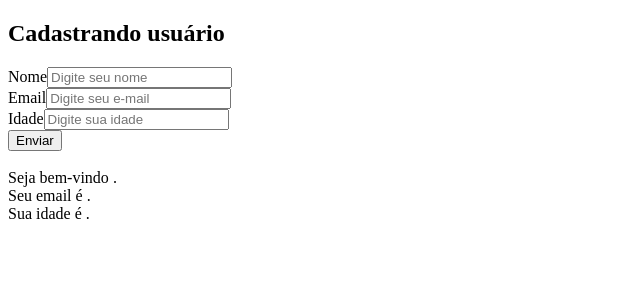
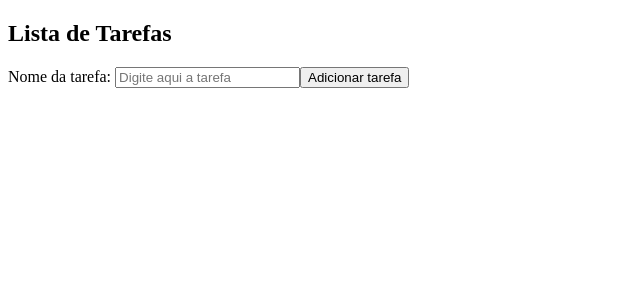
Before and after one commit to menestrel-mkmb/udemy_react, a React (Create React App) app in the folder primeiro-app/: page / in a window 1280 px wide. Shown: the top 300 px of the page, without its empty margins (0-640 px from the left). Built offline with nearby package versions, Linux system fonts and the light colour scheme.

Commit message:
adding tasks to task list;

```diff
--- a/primeiro-app/src/App.js
+++ b/primeiro-app/src/App.js
@@ -1,82 +1,11 @@
 import { useState } from "react";
 
 //custom components
-import { Welcome, ShowAge, ShowEmail } from "./components/Welcome.js";
+import User from "./components/User";
+import Tasks from "./components/Tasks";
 
 function App() {
-  //individuals var
-  const [name, setName] = useState("");
-  const [email, setEmail] = useState("");
-  const [age, setAge] = useState("");
-  //object
-  const [user, setUser] = useState({});
-
-  function handleRegister(event) {
-    event.preventDefault();
-
-    setUser({
-      name: name,
-      email: email,
-      age: age,
-    });
-  }
-
-  return (
-    <div>
-      <form action="">
-        <h2 className="forms__title sign-up__user title">
-          Cadastrando usuário
-        </h2>
-
-        <lab className="name__lbl">Nome</lab>
-        <input
-          type="text"
-          name=""
-          placeholder="Digite seu nome"
-          className="name__inp"
-          typeof="text"
-          value={name}
-          onChange={(e) => setName(e.target.value)}
-        />
-        <br />
-
-        <lab className="email__lbl">Email</lab>
-        <input
-          type="text"
-          name=""
-          placeholder="Digite seu e-mail"
-          className="email__inp"
-          typeof="text"
-          value={email}
-          onChange={(e) => setEmail(e.target.value)}
-        />
-        <br />
-
-        <lab className="age__lbl">Idade</lab>
-        <input
-          type="text"
-          name=""
-          placeholder="Digite sua idade"
-          className="age__inp"
-          typeof="text"
-          value={age}
-          onChange={(e) => setAge(e.target.value)}
-        />
-        <br />
-
-        <button onClick={handleRegister}>Enviar</button>
-      </form>
-      <div className="info__div hidden">
-        <br />
-        <Welcome name={user.name} />
-        <br />
-        <ShowEmail email={user.email} />
-        <br />
-        <ShowAge age={user.age} />
-        <br />
-      </div>
-    </div>
-  );
+  return <Tasks />;
 }
 
 export default App;
--- /dev/null
+++ b/primeiro-app/src/components/Tasks.js
@@ -0,0 +1,52 @@
+import { useState, useEffect } from "react";
+
+function Tasks() {
+  const [input, setInput] = useState("");
+  const [tasks, setTasks] = useState([]);
+
+  useEffect(() => {
+    const localTasks = localStorage.getItem("@tasks");
+
+    if (localTasks) {
+      setTasks(JSON.parse(localTasks));
+    }
+  }, []);
+
+  useEffect(() => {
+    localStorage.setItem("@tasks", JSON.stringify(tasks));
+  }, [tasks]);
+
+  function addTask(e) {
+    e.preventDefault();
+
+    setTasks([...tasks, input]);
+    setInput("");
+  }
+
+  return (
+    <section className="tasks__sect container parent__row">
+      <h1 className="tasks__title title">Lista de Tarefas</h1>
+      <form className="input-tasks__form" onSubmit={addTask}>
+        <span>Nome da tarefa: </span>
+        <input
+          type="text"
+          placeholder="Digite aqui a tarefa"
+          value={input}
+          onChange={(e) => {
+            setInput(e.target.value);
+          }}
+        ></input>
+        <button type="submit">Adicionar tarefa</button>
+      </form>
+      <ul className="tasks tasks__ul task-list">
+        {tasks.map((tarefa) => (
+          <li key={tarefa} className="task task__item item">
+            {tarefa}
+          </li>
+        ))}
+      </ul>
+    </section>
+  );
+}
+
+export default Tasks;
--- /dev/null
+++ b/primeiro-app/src/components/User.js
@@ -0,0 +1,82 @@
+import { useState } from "react";
+
+//custom components
+import { Welcome, ShowAge, ShowEmail } from "./Welcome.js";
+
+function User() {
+  //individuals var
+  const [name, setName] = useState("");
+  const [email, setEmail] = useState("");
+  const [age, setAge] = useState("");
+  //object
+  const [user, setUser] = useState({});
+
+  function handleRegister(event) {
+    event.preventDefault();
+
+    setUser({
+      name: name,
+      email: email,
+      age: age,
+    });
+  }
+
+  return (
+    <div>
+      <form action="">
+        <h2 className="forms__title sign-up__user title">
+          Cadastrando usuário
+        </h2>
+
+        <lab className="name__lbl">Nome</lab>
+        <input
+          type="text"
+          name=""
+          placeholder="Digite seu nome"
+          className="name__inp"
+          typeof="text"
+          value={name}
+          onChange={(e) => setName(e.target.value)}
+        />
+        <br />
+
+        <lab className="email__lbl">Email</lab>
+        <input
+          type="text"
+          name=""
+          placeholder="Digite seu e-mail"
+          className="email__inp"
+          typeof="text"
+          value={email}
+          onChange={(e) => setEmail(e.target.value)}
+        />
+        <br />
+
+        <lab className="age__lbl">Idade</lab>
+        <input
+          type="text"
+          name=""
+          placeholder="Digite sua idade"
+          className="age__inp"
+          typeof="text"
+          value={age}
+          onChange={(e) => setAge(e.target.value)}
+        />
+        <br />
+
+        <button onClick={handleRegister}>Enviar</button>
+      </form>
+      <div className="info__div hidden">
+        <br />
+        <Welcome name={user.name} />
+        <br />
+        <ShowEmail email={user.email} />
+        <br />
+        <ShowAge age={user.age} />
+        <br />
+      </div>
+    </div>
+  );
+}
+
+export default User;
--- a/primeiro-app/src/index.js
+++ b/primeiro-app/src/index.js
@@ -1,10 +1,10 @@
-import React from 'react';
-import ReactDOM from 'react-dom/client';
-import App from './App';
+import React from "react";
+import ReactDOM from "react-dom/client";
+import App from "./App";
 
-const root = ReactDOM.createRoot(document.getElementById('root'));
+const root = ReactDOM.createRoot(document.getElementById("root"));
 root.render(
-  <React.StrictMode>
-    <App />
-  </React.StrictMode>
+  // <React.StrictMode>
+  <App />
+  // </React.StrictMode>
 );
```
Also changed, not shown: 1 other file (tests, documents, lock files or other folders).
